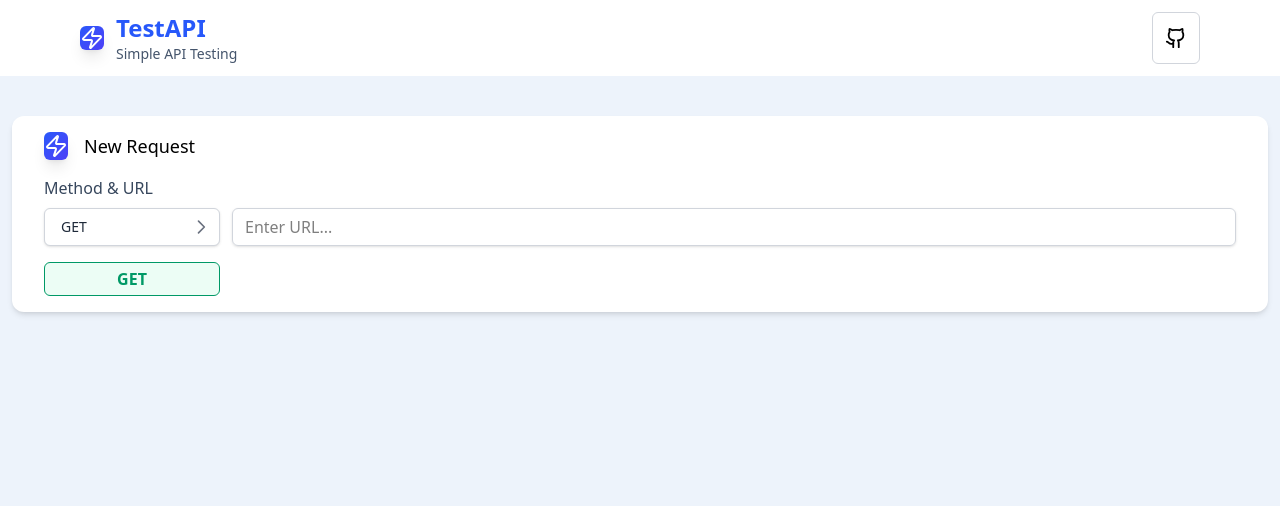
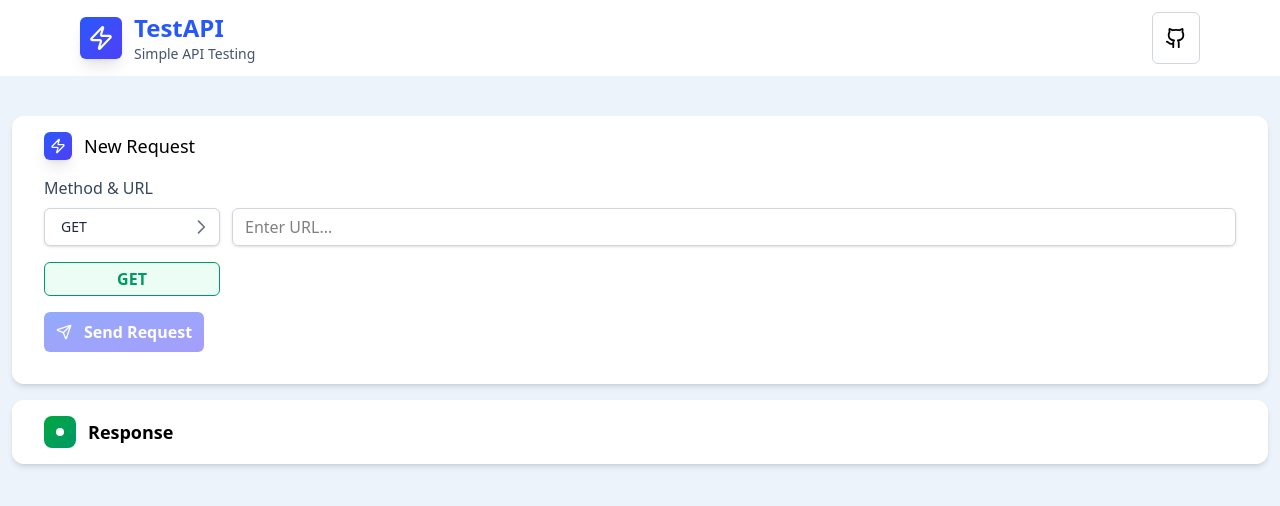
Before and after one commit to Umar-Farooq-5757/TheEndpoint, a React (Vite) app: page / in a window 1280 px wide. Shown: the top 506 px of the page. Built offline with nearby package versions, Linux system fonts and the light colour scheme.

Commit message:
Add request and response box/section

```diff
--- a/package.json
+++ b/package.json
@@ -11,9 +11,12 @@
   },
   "dependencies": {
     "@tailwindcss/vite": "^4.1.14",
+    "axios": "^1.12.2",
     "lucide-react": "^0.545.0",
     "react": "^19.1.1",
     "react-dom": "^19.1.1",
+    "react-hot-toast": "^2.6.0",
+    "react-json-view": "^1.21.3",
     "tailwindcss": "^4.1.14"
   },
   "devDependencies": {
--- a/src/App.jsx
+++ b/src/App.jsx
@@ -1,6 +1,7 @@
 import './App.css'
 import Header from './components/Header'
 import RequestBox from './components/RequestBox'
+import ResponseBox from './components/ResponseBox'
 
 function App() {
 
@@ -8,6 +9,7 @@ function App() {
     <>
       <Header/>
       <RequestBox/>
+      <ResponseBox/>
     </>
   )
 }
--- a/src/components/Header.jsx
+++ b/src/components/Header.jsx
@@ -4,7 +4,7 @@ const Header = () => {
   return (
     <header className="flex justify-between px-6 sm:px-12 md:px-20 py-3 bg-white">
       <div className="flex items-center gap-3">
-        <Logo padding={'2'}/>
+        <Logo padding={'8px'} size={'26px'}/>
         <div>
           <h1 className="text-2xl font-bold text-[#2758fa]">TestAPI</h1>
           <p className="text-slate-600 text-sm">Simple API Testing</p>
--- a/src/components/RequestBox.jsx
+++ b/src/components/RequestBox.jsx
@@ -1,10 +1,14 @@
 import { useState } from "react";
 import Logo from "./ui/Logo";
 import Dropdown from "./ui/Dropdown";
+import { Send } from "lucide-react";
+import ReactJson from "react-json-view";
 
 const RequestBox = () => {
   const [isOpen, setIsOpen] = useState(false);
   const [selected, setSelected] = useState("GET");
+const [URL, setURL] = useState('')
+
   const methods = [
     {
       type: "GET",
@@ -27,15 +31,23 @@ const RequestBox = () => {
       textColor: "#e7000b",
     },
   ];
-
   const [methodBoxBackgroundColor, setMethodBoxBackgroundColor] =
     useState("#ecfdf5");
   const [methodBoxTextColor, setMethodBoxTextColor] = useState("#009966");
 
+  const data = {
+    id: 1,
+    name: "Alice Johnson",
+    details: {
+      age: 30,
+      city: "New York",
+    },
+    roles: ["admin", "editor"],
+  };
   return (
     <section className="bg-white mt-10 mx-3 px-8 py-4 shadow-md rounded-xl">
-      <div className="flex gap-4">
-        <Logo padding="2" />
+      <div className="flex gap-3">
+        <Logo padding="6px" size={"16px"} />
         <h2 className="font-medium text-lg">New Request</h2>
       </div>
       <div className="mt-4">
@@ -52,6 +64,8 @@ const RequestBox = () => {
           />
           <input
             type="text"
+            value={URL}
+            onChange={(e)=>setURL(e.target.value.trim())}
             autoComplete="off"
             placeholder="Enter URL..."
             className="border border-gray-300 shadow-sm pl-3 outline-blue-400 transition-all rounded-md grow"
@@ -60,11 +74,21 @@ const RequestBox = () => {
         {/* SHOW METHOD BUTTON */}
         <button
           className={`show-method border rounded-md w-44 mt-2 py-1 font-semibold`}
-          style={{backgroundColor:methodBoxBackgroundColor,color:methodBoxTextColor,borderColor:methodBoxTextColor}}
+          style={{
+            backgroundColor: methodBoxBackgroundColor,
+            color: methodBoxTextColor,
+            borderColor: methodBoxTextColor,
+          }}
         >
           {selected}
         </button>
       </div>
+      {/* SEND REQUEST BUTTON */}
+      <button className={`${URL=='' &&'opacity-50'} ${URL!='' &&'cursor-pointer'} transition-all flex justify-center font-semibold items-center gap-3 bg-gradient-to-br from-[#2758fa] to-[#4c3ff7] text-white rounded-md my-4 py-2 px-3`}>
+        <Send className="size-4"/>
+        <p>Send Request</p>
+      </button>
+      {/* <ReactJson src={data} name="userData" /> */}
     </section>
   );
 };
--- /dev/null
+++ b/src/components/ResponseBox.jsx
@@ -0,0 +1,14 @@
+const ResponseBox = () => {
+  return (
+    <section className="bg-white mt-4 mx-3 px-8 py-4 shadow-md rounded-xl">
+      <div className="flex items-center gap-3">
+        <div class="w-8 h-8 bg-gradient-to-br from-green-600 to-emerald-600 rounded-lg flex items-center justify-center">
+          <div class="w-2 h-2 bg-white rounded-full"></div>
+        </div>
+        <h2 className="text-lg font-semibold">Response</h2>
+      </div>
+    </section>
+  );
+};
+
+export default ResponseBox;
--- a/src/components/ui/Dropdown.jsx
+++ b/src/components/ui/Dropdown.jsx
@@ -44,7 +44,7 @@ const Dropdown = ({
           {methods.map((method) => (
             <li
               key={method.type}
-              className="px-4 py-2 transition-all hover:bg-gradient-to-r hover:from-[#2758fa] hover:to-[#4c3ff7] hover:text-white cursor-pointer"
+              className="px-4 py-2 bg-white transition-all hover:bg-gradient-to-r hover:from-[#2758fa] hover:to-[#4c3ff7] hover:text-white cursor-pointer"
               onClick={() => {
                 handleSelect(method.type);
                 setMethodBoxBackgroundColor(method.backgroundColor);
--- a/src/components/ui/Logo.jsx
+++ b/src/components/ui/Logo.jsx
@@ -1,9 +1,12 @@
 import { Zap } from "lucide-react";
 
-const Logo = ({padding}) => {
+const Logo = ({ padding, size }) => {
   return (
-    <div className={`logo bg-gradient-to-br from-[#2758fa] to-[#4c3ff7] text-white rounded-md w-fit flex justify-center items-center p-${padding} shadow-lg`}>
-      <Zap />
+    <div
+      style={{ padding }}
+      className={`logo bg-gradient-to-br from-[#2758fa] to-[#4c3ff7] text-white rounded-md flex justify-center items-center shadow-lg`}
+    >
+      <Zap style={{ height: size, width: size }} />
     </div>
   );
 };
```
Also changed, not shown: 1 other file (tests, documents, lock files or other folders).
